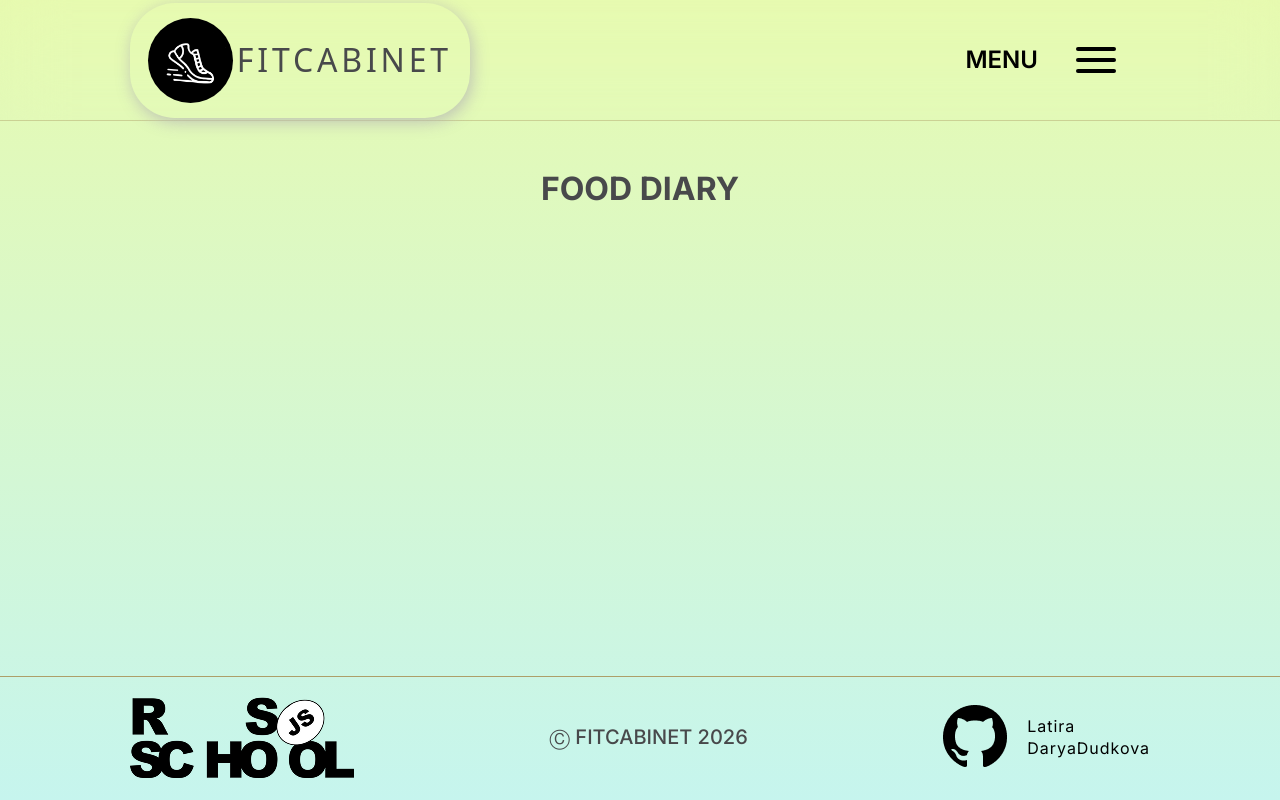
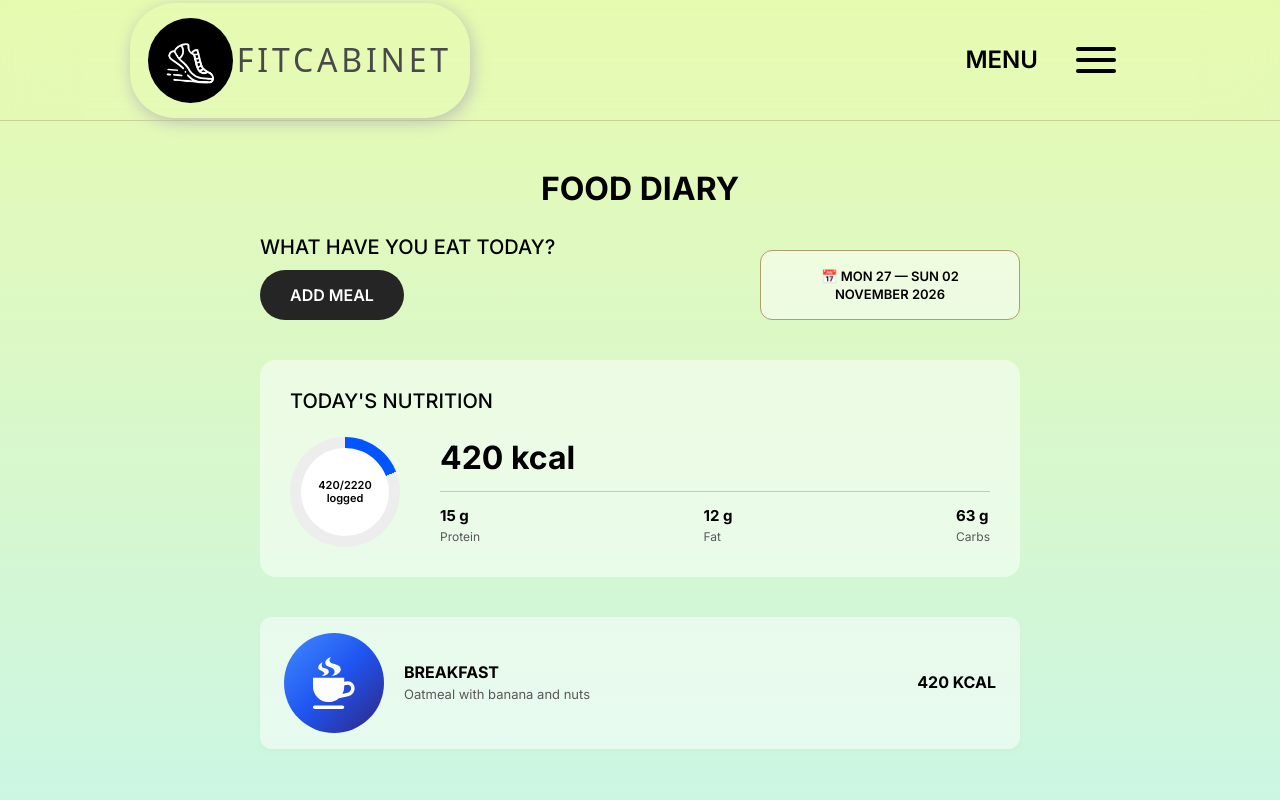
Before and after one commit to Latira/fit-cabinet, a website built with Vite: page index.html in a window 1280 px wide. Both pictures are taken after typing "Sample" into the empty fields and a click on the button "ADD MEAL". Shown: the top 800 px of the page. Built offline with nearby package versions, Linux system fonts and the light colour scheme; no server answers; a web font is replaced by a local one.

Commit message:
feat: implement food-diary and nutricion calculator

```diff
--- a/src/pages/foodDiary.ts
+++ b/src/pages/foodDiary.ts
@@ -1,9 +1,79 @@
-import { el } from '../utils/tags';
+import { el, createBtn, createSvgIcon } from '../utils/tags';
+import { calculateDailySummary, type IMeal } from './foodDiary/nutritionCalculator';
 
 export function createFoodDiary(): HTMLElement {
+    const mockMeals: IMeal[] = [
+        {
+            id: '1',
+            type: 'BREAKFAST',
+            description: 'Oatmeal with banana and nuts',
+            calories: 420,
+            protein: 15,
+            fat: 12,
+            carbs: 63
+        }
+    ]
+    const DAILY_LIMIT = 2220;
+    const summary = calculateDailySummary(mockMeals);
+
     const foodDiary = el('main', 'food-diary');
     const title = el('h1', 'food-diary__title', 'food diary');
 
-    foodDiary.append(title);
+    const controlsRow = el('div', 'food-diary__controls');
+    const addMeal = el('div', 'food-diary__add-meal');
+    const addMealText = el('h3', 'food-diary__add-meal__text', 'WHAT HAVE YOU EAT TODAY?');
+    const addMealBtn = createBtn('food-diary__add-meal__btn', 'ADD MEAL');
+    addMeal.append(addMealText, addMealBtn);
+    const calendarBlock = el('div', 'food-diary__calendar', '📅 MON 27 — SUN 02 \n NOVEMBER 2026');
+    addMeal.append(addMealText, addMealBtn)
+    controlsRow.append(addMeal, calendarBlock);
+
+    const nutritionWidget = el('div', 'nutrition-widget');
+    const widgetTitle = el('h3', 'nutrition-widget__title', "TODAY'S NUTRITION");
+    const widgetContent = el('div', 'nutrition-widget__content');
+    const progressCircle = el('div', 'nutrition-widget__circle');
+    const progressText = el('span', 'nutrition-widget__circle-text', `${summary.totalCalories}/${DAILY_LIMIT}\nlogged`);
+    progressCircle.append(progressText);
+    const kCalInfo = el('div', 'nutrition-widget__main-info');
+    const kCalValue = el('span', 'nutrition-widget__kcal-val', `${summary.totalCalories} kcal`);
+    const divider = el('div', 'kCal__divider');
+    const bjuGrid = el('div', 'nutrition-widget__bju-grid');
+    const proteinContent = el('div', 'bju-content');
+    const proteinInfo = el('p', 'bju-item', `${summary.totalProtein} g`);
+    const protein = el('p', 'bju-name', 'Protein');
+    proteinContent.append(proteinInfo, protein);
+    const fatContent = el('div', 'bju-content');
+    const fatInfo = el('div', 'bju-item', `${summary.totalFat} g`);
+    const fat = el('p', 'bju-name', 'Fat');
+    fatContent.append(fatInfo, fat);
+    const carbsContent = el('div', 'bju-content');
+    const carbsInfo = el('div', 'bju-item', `${summary.totalCarbs} g`);
+    const carbs = el('p', 'bju-name', 'Carbs');
+    carbsContent.append(carbsInfo, carbs);
+    bjuGrid.append(proteinContent, fatContent, carbsContent);
+    kCalInfo.append(kCalValue, divider, bjuGrid);
+    widgetContent.append(progressCircle, kCalInfo);
+    nutritionWidget.append(widgetTitle, widgetContent);
+
+    const mealsList = el('div', 'meals-list');
+    const mealsCupSvg = `
+        <svg width="42" height="52" viewBox="0 0 42 52" fill="none" xmlns="http://www.w3.org/2000/svg">
+            <path d="M31.2 50.2667C31.2 51.2373 30.4373 52 29.4667 52H1.73333C0.762667 52 0 51.2373 0 50.2667C0 49.296 0.762667 48.5333 1.73333 48.5333H29.4667C30.4373 48.5333 31.2 49.296 31.2 50.2667ZM31.2 20.8V24.7867C32.3093 24.44 33.488 24.2667 34.6667 24.2667C38.48 24.2667 41.6 27.3867 41.6 31.2C41.6 35.048 38.896 38.376 35.152 39.1733L25.9307 41.1493C23.1573 43.576 19.552 45.0667 15.6 45.0667C6.968 45.0667 0 38.0987 0 29.4667V20.8H31.2ZM34.6667 27.7333C33.4533 27.7333 32.2747 28.0107 31.2 28.5307V29.4667C31.2 32.1707 30.5067 34.6667 29.328 36.8853L34.424 35.8107C36.5733 35.3253 38.1333 33.4187 38.1333 31.2C38.1333 29.2933 36.5733 27.7333 34.6667 27.7333ZM18.2 19.0667L18.9973 18.928C21.2853 18.4773 27.7333 16.848 27.7333 12.1333C27.7333 8.59733 23.7467 7.592 20.3493 6.76C17.784 6.136 16.4667 4.92267 16.4667 3.46667C16.4667 2.32267 17.056 1.144 18.2 0C14.2827 1.352 12.3067 3.25867 12.3067 5.72C12.3067 8.424 14.9413 9.39467 17.4373 10.296C19.7947 11.1627 21.6667 12.584 21.6667 14.7333C21.6667 17.3333 18.2 19.0667 18.2 19.0667ZM9.11733 14.2133L7.83467 13.5893C6.448 12.896 5.2 12.0293 5.2 10.6773C5.2 8.56267 6.656 6.72533 9.53333 5.2C8.944 6.344 8.66667 7.52267 8.66667 8.66667C8.66667 10.1573 10.192 10.7467 11.9947 11.3707C13.832 11.9947 15.7733 12.6533 15.7733 14.4213C15.7733 16.952 13.416 18.512 8.66667 19.0667C10.4 17.9227 11.2667 17.056 11.2667 16.4667C11.2667 15.5307 10.3653 14.8373 9.11733 14.2133Z" fill="currentColor"/>
+        </svg>`
+    mockMeals.forEach(meal => {
+        const mealCard = el('div', 'meal-card');
+        const mealIcon = el('div', 'meal-card__icon');
+        const mealsCup = createSvgIcon(mealsCupSvg, 'meal-card__svg');
+        mealIcon.append(mealsCup);
+        const mealInfo = el('div', 'meal-card__info');
+        const mealType = el('h4', 'meal-card__type', meal.type);
+        const mealDesc = el('p', 'meal-card__description', meal.description);
+        mealInfo.append(mealType, mealDesc);
+        const mealCalories = el('div', 'meal-card__calories', `${meal.calories} KCAL`);
+        mealCard.append(mealIcon, mealInfo, mealCalories);
+        mealsList.appendChild(mealCard);
+    });
+
+    foodDiary.append(title, controlsRow, nutritionWidget, mealsList);
     return foodDiary;
 }
--- /dev/null
+++ b/src/pages/foodDiary/nutritionCalculator.ts
@@ -0,0 +1,29 @@
+export interface IMeal {
+  id: string;
+  type: string;
+  description: string;
+  calories: number;
+  protein: number;
+  fat: number;
+  carbs: number;
+}
+
+export interface INutritionSummary {
+  totalCalories: number;
+  totalProtein: number;
+  totalFat: number;
+  totalCarbs: number;
+}
+
+export function calculateDailySummary(meals: IMeal[]): INutritionSummary {
+  return meals.reduce(
+    (summary, meal) => {
+      summary.totalCalories += Math.round(meal.calories || 0);
+      summary.totalProtein += Math.round(meal.protein || 0);
+      summary.totalFat += Math.round(meal.fat || 0);
+      summary.totalCarbs += Math.round(meal.carbs || 0);
+      return summary;
+    },
+    { totalCalories: 0, totalProtein: 0, totalFat: 0, totalCarbs: 0 }
+  );
+}
--- a/src/styles/base/_variables.scss
+++ b/src/styles/base/_variables.scss
@@ -19,6 +19,7 @@ $font-h1-lh: 1.1;
     --color-black: #000000;
     --color-accent: #0055FF;
     --color-accent-bg: #0055FF50;
+    --color-accent-gradient: linear-gradient(to bottom right, #408CFF 0%, #1F54F0 50%, #302680 100%);
     --color-white-bg: rgba(255, 255, 255, 0.5);
     --color-white-bg-hover: rgba(255, 255, 255, 0.7);
     --color-line: #AD9F69;
@@ -117,6 +118,7 @@ html.Dark {
     --color-black: #F9F2D7;
     --color-accent: #ccff00;
     --color-accent-bg: #ccff0050;
+    --color-accent-gradient: linear-gradient(to bottom right, #ccff00 0%, #7aa600 50%, #1a3300 100%);
     --color-white-bg: rgba(30, 41, 59, 0.5);
     --color-white-bg-hover: rgba(30, 41, 59, 0.7);
     --color-line: #ffe066;
--- /dev/null
+++ b/src/styles/pages/_foodDiary.scss
@@ -0,0 +1,244 @@
+@use '../base/variables' as *;
+@use '../base/mixins' as *;
+
+.food-diary {
+  @extend %flex-column;
+  width: 100%;
+  max-width: 800px;
+  margin: 0 auto;
+  padding: 0 20px 50px;
+  box-sizing: border-box;
+  color: var(--color-black);
+
+  .food-diary__title {
+    margin-bottom: 30px;
+  }
+
+  &__controls {
+    @include flex(space-between, flex-end); // Выравнивание по нижней линии
+    width: 100%;
+    margin-bottom: 40px;
+    gap: 30px;
+
+    .food-diary__add-meal {
+      display: flex;
+      flex-direction: column;
+      align-items: flex-start;
+      gap: 12px;
+
+      &__text {
+        color: var(--color-black);
+      }
+
+      &__btn {
+        @include base-btn;
+        padding: 0 30px;
+        color: var(--color-white);
+        transition: opacity 0.2s ease-in-out;
+
+        &:hover {
+          opacity: 0.9;
+        }
+      }
+    }
+
+    .food-diary__calendar {
+      background-color: var(--color-white-bg);
+      border: 1px solid var(--color-line);
+      border-radius: 12px;
+      padding: 16px 24px;
+      text-align: center;
+      white-space: pre-line;
+      @include font(13px, 1.4, 600);
+      color: var(--color-black);
+      min-width: 260px;
+      box-sizing: border-box;
+    }
+  }
+
+  .nutrition-widget {
+    width: 100%;
+    padding: 30px;
+    border-radius: 16px;
+    background-color: var(--color-white-bg);
+    box-sizing: border-box;
+    margin-bottom: 40px;
+
+    &__title {
+      margin-bottom: 25px;
+      text-align: left;
+    }
+
+    &__content {
+      @include flex(space-between, center);
+      width: 100%;
+      gap: 40px;
+    }
+
+    &__circle {
+      @include flex(center, center);
+      width: 110px;
+      height: 110px;
+      border-radius: 50%;
+      background: conic-gradient(var(--color-accent) 19%, var(--color-light-grey) 0);
+      position: relative;
+      flex-shrink: 0;
+
+      &::after {
+        content: '';
+        position: absolute;
+        width: 88px;
+        height: 88px;
+        border-radius: 50%;
+        background-color: var(--color-white);
+      }
+
+      .nutrition-widget__circle-text {
+        @include font(11px, 1.2, 600);
+        position: relative;
+        z-index: 2;
+        text-align: center;
+        white-space: pre-line;
+      }
+    }
+
+    .nutrition-widget__main-info {
+      @extend %flex-column;
+      align-items: flex-start;
+      gap: 15px;
+      flex-grow: 1;
+
+      .nutrition-widget__kcal-val {
+        @include font(32px, 1.1, 700);
+        color: var(--color-black);
+      }
+
+      .kCal__divider {
+        width: 100%;
+        height: 1px;
+        background-color: var(--color-line);
+        opacity: 0.5;
+      }
+    }
+
+    .nutrition-widget__bju-grid {
+      @extend %flex-row;
+      gap: 30px;
+      width: 100%;
+
+      .bju-content {
+        @extend %flex-column;
+        align-items: flex-start;
+        gap: 5px;
+
+        .bju-item {
+          display: flex;
+          align-items: center;
+          @include font(15px, 1.2, 700);
+          color: var(--color-black);
+          margin: 0;
+          gap: 6px;
+        }
+
+        // &::after {
+        //   content: '•';
+        //   color: var(--color-accent);
+        //   font-size: 18px;
+        //   line-height: 1;
+        // }
+
+        .bju-name {
+          @include font(12px, 1.2, 400);
+          color: var(--color-grey);
+          margin: 0;
+        }
+      }
+    }
+  }
+
+  .meals-list {
+    @extend %flex-column;
+    width: 100%;
+    gap: 15px;
+
+    .meal-card {
+      @include flex(space-between, center);
+      width: 100%;
+      padding: 16px 24px;
+      border-radius: 12px;
+      background-color: var(--color-white-bg);
+      box-sizing: border-box;
+      box-shadow: 0 4px 6px rgba(0, 0, 0, 0.02);
+
+      .meal-card__icon {
+        @include flex(center, center);
+        width: 100px;
+        height: 100px;
+        border-radius: 50%;
+        background: var(--color-accent-gradient);
+        flex-shrink: 0;
+        margin-right: 20px;
+
+        .meal-card__svg {
+          width: 52px;
+          height: 52px;
+          color: var(--color-white);
+        }
+      }
+
+      .meal-card__info {
+        flex: 1;
+
+        .meal-card__type {
+          @include font(16px, 1.2, 700);
+          text-transform: uppercase;
+          margin-bottom: 4px;
+        }
+
+        .meal-card__description {
+          @include font(13px, 1.3, 400);
+          color: var(--color-grey);
+          margin: 0;
+        }
+      }
+
+      .meal-card__calories {
+        @include font(16px, 1.1, 700);
+        color: var(--color-black);
+        white-space: nowrap;
+      }
+    }
+  }
+}
+
+
+@media (max-width: 650px) {
+  .food-diary {
+    padding: 20px 15px;
+
+    .food-diary__controls {
+      flex-direction: column-reverse;
+      align-items: stretch;
+      gap: 20px;
+
+      .food-diary__calendar {
+        width: 100%;
+      }
+    }
+
+    .nutrition-widget__content {
+      flex-direction: column;
+      align-items: center;
+      gap: 25px;
+    }
+
+    .nutrition-widget__main-info {
+      align-items: center;
+    }
+
+    .nutrition-widget__bju-grid {
+      justify-content: center;
+      gap: 20px;
+    }
+  }
+}
--- a/src/styles/style.scss
+++ b/src/styles/style.scss
@@ -14,4 +14,5 @@
 @use 'pages/exercises';
 @use 'pages/workouts';
 @use 'pages/createWorkout';
-@use 'pages/about'
+@use 'pages/about';
+@use 'pages/foodDiary'
```
